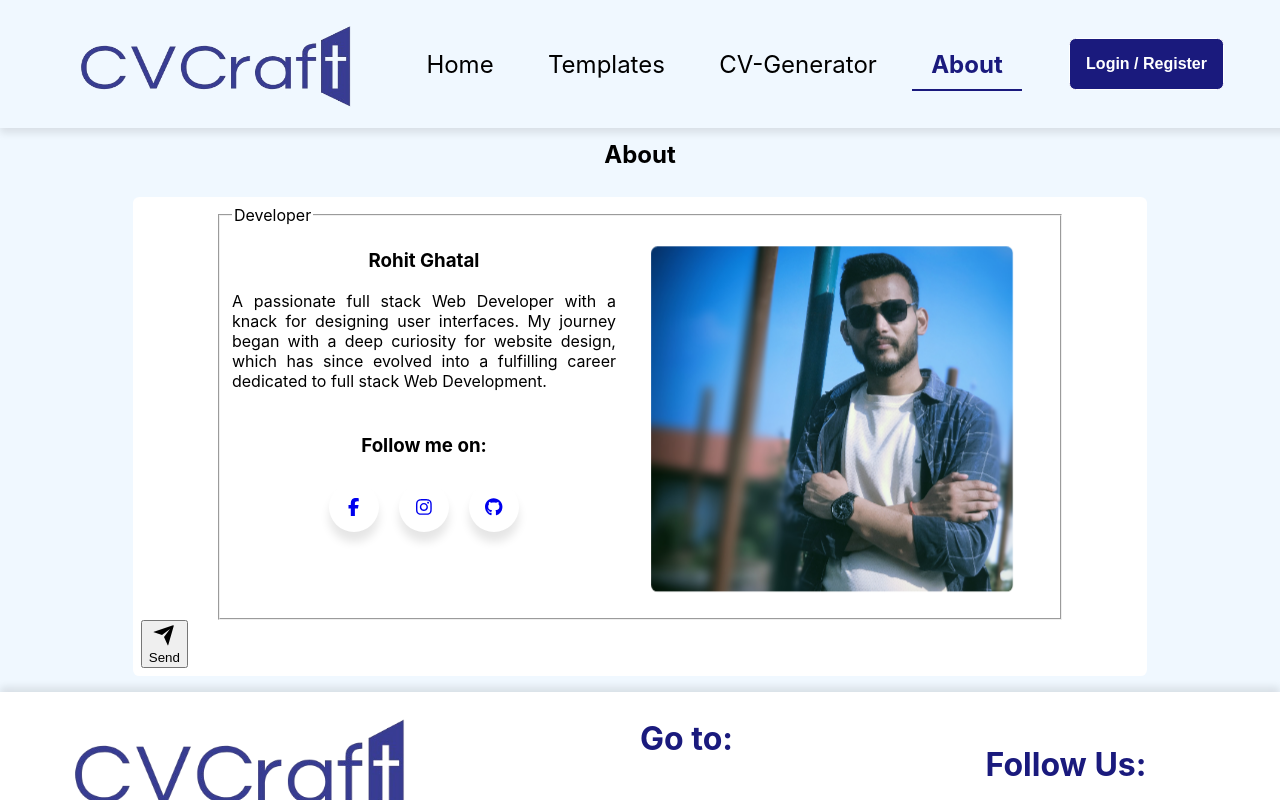
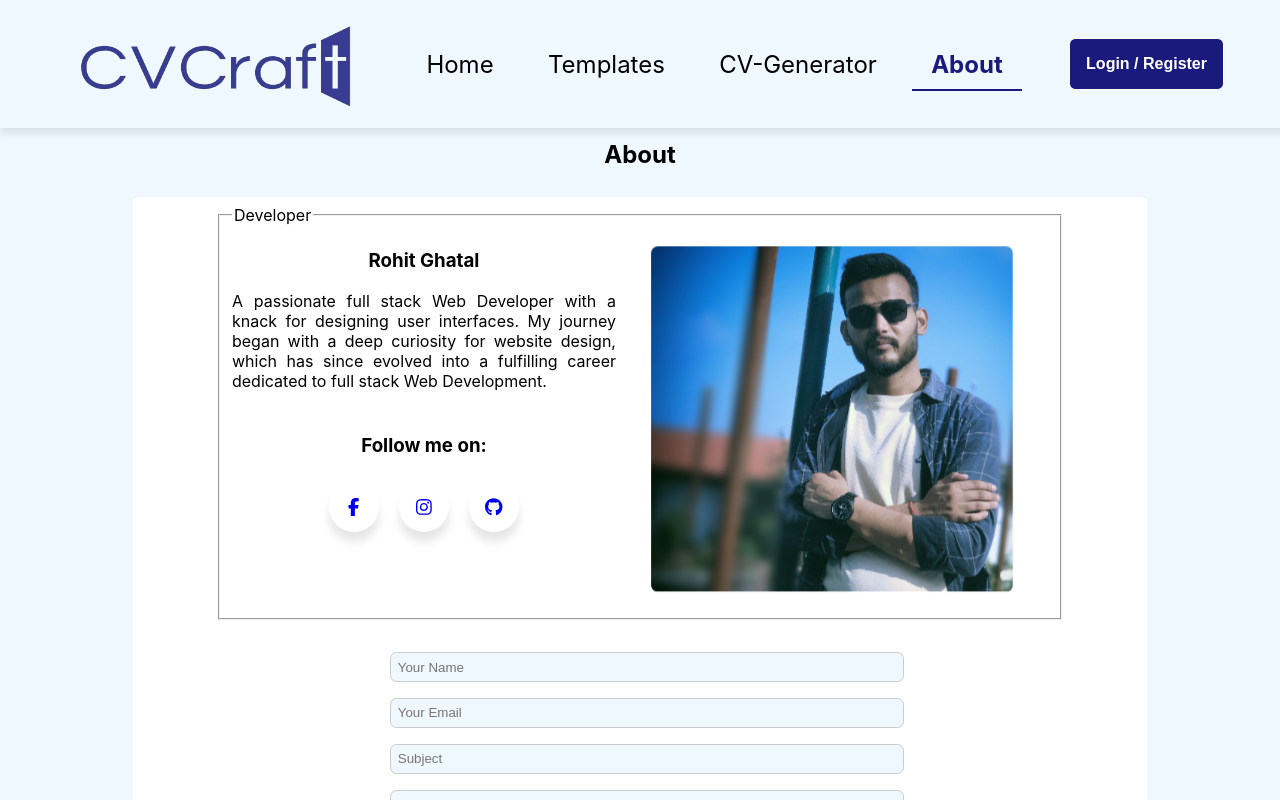
Before and after one commit to rohitghatal1/CVMaker-ReactJS, a React (Create React App) app: page /about in a window 1280 px wide. Shown: the top 800 px of the page. Built offline with nearby package versions, Linux system fonts and the light colour scheme.

Commit message:
added send message form with styling

```diff
--- a/src/components/about.css
+++ b/src/components/about.css
@@ -162,3 +162,19 @@
     background: #211F1F; /* GitHub color */
     color: #fff;
 }
+
+.aboutUsConponent .aboutUsContainer .sendMessageSection{
+    padding: 1rem;
+    width: 50%;
+    margin: auto;
+}
+
+.aboutUsConponent .aboutUsContainer .sendMessageSection .sendMessageForm input{
+    padding: 0.4rem;
+    border-radius: 0.4rem;
+    display: block;
+    width: 100%;
+    border: 1px solid #ccc;
+    margin-top: 1rem;
+    background-color: aliceblue;
+}
--- a/src/components/aboutUs.js
+++ b/src/components/aboutUs.js
@@ -56,10 +56,13 @@ export default function AboutUs() {
 
           {/* send message section  */}
           <div className="sendMessageSection">
-            <div className="messageForm">
+            <form action="" className="sendMessageForm">
+              <input type="text" name='uName' placeholder='Your Name' />
+              <input type="text" name='uEmail' placeholder='Your Email'/>
+              <input type="text" name='uSubject' placeholder='Subject'/>
+              <input type="text" name='uMessage' placeholder='Message'/>
 
-            </div>
-            <button>
+              <button className='sendMessageBtn' type='submit'>
                 <div class="svg-wrapper-1">
                   <div class="svg-wrapper">
                     <svg xmlns="http://www.w3.org/2000/svg" viewBox="0 0 24 24" width="24" height="24">
@@ -70,6 +73,7 @@ export default function AboutUs() {
                 </div>
                 <span>Send</span>
               </button>
+            </form>
           </div>
         </div>
       </div>
```
Lines whose indentation alone changed are shown as unchanged.
